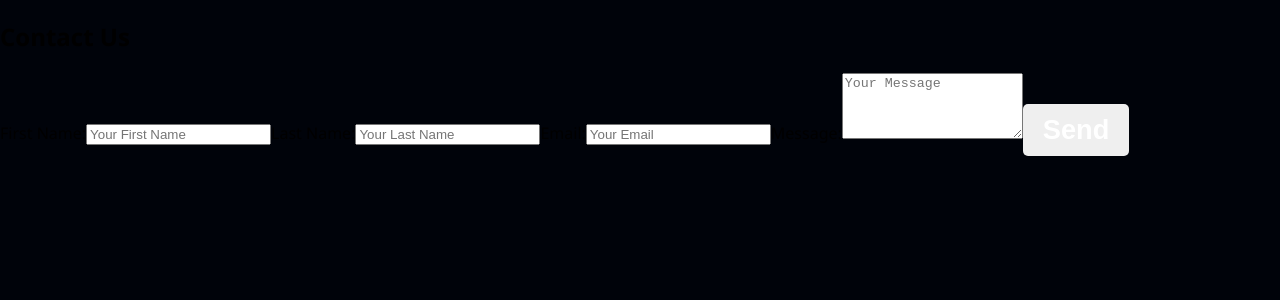
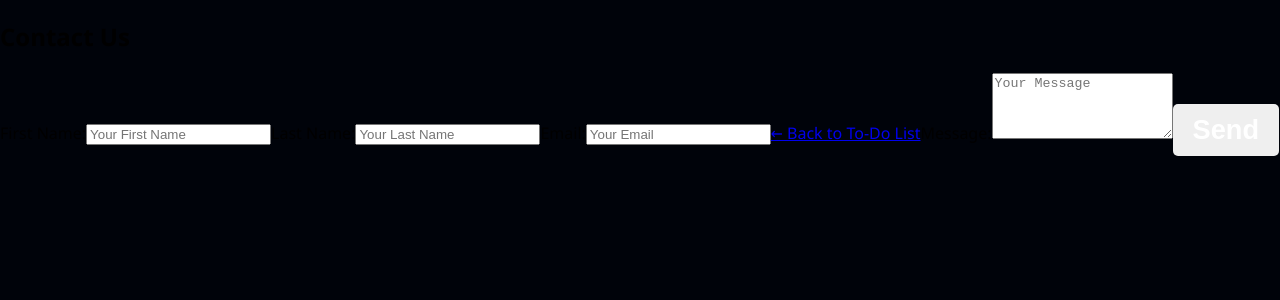
Before and after one commit to m-wakefield/react-list-app, a React (Vite) app in the folder my-react-app/: page /contact in a window 1280 px wide. Shown: the top 300 px of the page. Built offline with nearby package versions, Linux system fonts and the light colour scheme.

Commit message:
Update Contact.jsx

```diff
--- a/my-react-app/src/Components/Contact.jsx
+++ b/my-react-app/src/Components/Contact.jsx
@@ -1,8 +1,6 @@
 import React, { useState } from 'react';
 import '../App.css';
 import { Link } from 'react-router-dom';
-
-<Link to="/">← Back to To-Do List</Link>
 
 
 function Contact() {
@@ -67,6 +65,8 @@ function Contact() {
           required
         />
 
+<Link to="/">← Back to To-Do List</Link>
+
         <label>Message:</label>
         <textarea
           name="message"
```
